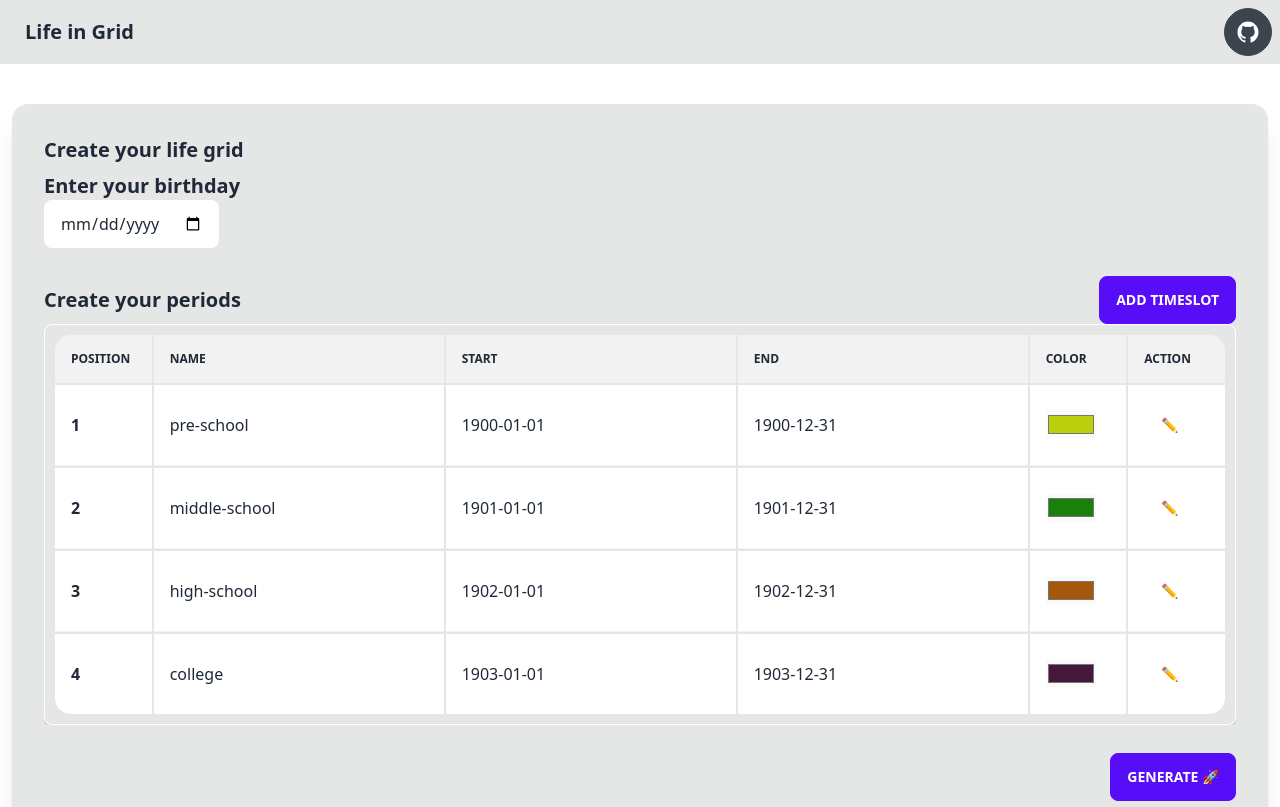
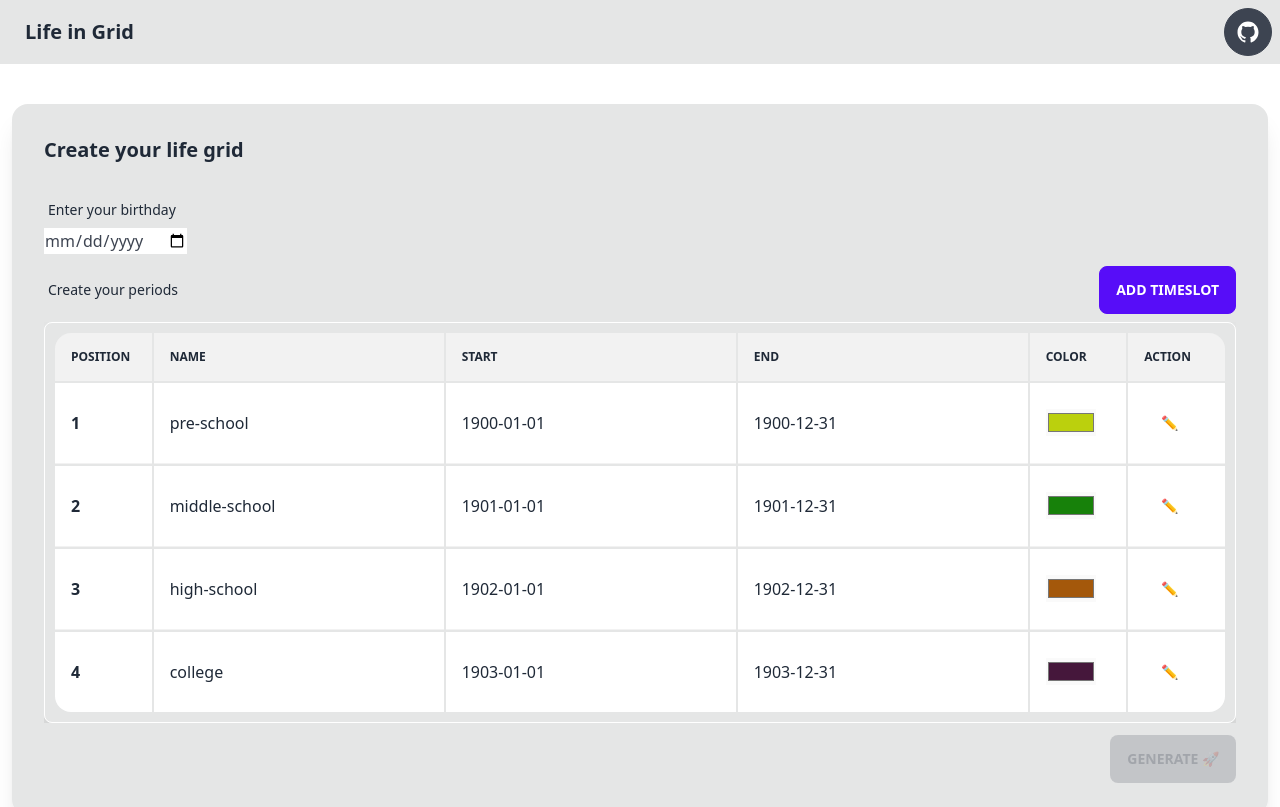
Before and after one commit to guillaume-gomez/life-in-grid, a React (Create React App) app: page /create in a window 1280 px wide. Shown: the top 807 px of the page. Built offline with nearby package versions, Linux system fonts and the light colour scheme.

Commit message:
change form + add validation

```diff
--- a/src/FormView.tsx
+++ b/src/FormView.tsx
@@ -49,19 +49,32 @@ function FormView() {
     setPeriods([...periodsInReadOnly, {name: "New timeslot", color: "red", start: "", end: "", edit: true }]);
   }
 
+  function removeTimeslot(indexToDelete: number) {
+    const newPeriods = periods.filter((_period, index) => indexToDelete !== index);
+    setPeriods(newPeriods);
+  }
+
+  function isValid() : boolean {
+    const invalidPeriods = periods.filter(period => period.start === "" || period.end === "");
+    return birthday !== "" && periods.length > 0 && invalidPeriods.length === 0;
+  }
+
   return (
     <div className="card w-full bg-base-300 shadow-xl">
-      <div className="card-body">
+      <div className="card-body gap-7">
         <h2 className="card-title">Create your life grid</h2>
-        <div className="flex flex-col gap-7">
+        <div className="flex flex-col gap-3">
           <div>
-            <h3 className="card-title">Enter your birthday</h3>
-            <input type="date" className="rounded-lg bg-base-100 p-4 h-12 border-current" value={birthday} onChange={(event) => setBirthday(event.target.value)}/>
+            <label className="label">
+              <span className="label-text">Enter your birthday</span>
+            </label>
+            <DatePicker value={birthday} onChange={setBirthday} />
           </div>
-          <div className="flex flex-col gap-7">
-            <div>
+          <div className="flex flex-col gap-2">
             <div className="flex justify-between">
-                <h3 className="card-title">Create your periods</h3>
+              <label className="label">
+                <span className="label-text">Create your periods</span>
+              </label>
               <button className="btn btn-primary" onClick={addTimeslot}>Add TimeSlot</button>
             </div>
             <div className="overflow-x-auto">
@@ -87,6 +100,7 @@ function FormView() {
                         end={end}
                         color={color}
                         edit={edit}
+                        onDelete={() => removeTimeslot(index)}
                         onChange={(name, value) => onChangeItem(index, name, value)}
                         />
                     })
@@ -95,9 +109,8 @@ function FormView() {
               </table>
             </div>
           </div>
-          </div>
           <div className="card-actions justify-end">
-            <button className="btn btn-primary">Generate 🚀</button>
+            <button className="btn btn-primary" disabled={!isValid()}>Generate 🚀</button>
           </div>
         </div>
       </div>
@@ -114,11 +127,13 @@ interface TimeSlotInterface {
   position: number;
   edit: boolean;
   onChange: (name: keyof PeriodForm, value: unknown) => void;
+  onDelete: () => void;
 }
 
 
-function TimeSlot({name, start, end, color, position, edit, onChange } : TimeSlotInterface) {
+function TimeSlot({name, start, end, color, position, edit, onChange, onDelete } : TimeSlotInterface) {
   const editButton = <button className="btn btn-ghost" onClick={() => onChange("edit", !edit)}>✏️</button>;
+  const trashButton = <button className="btn btn-ghost" onClick={onDelete}>🗑</button>;
 
   if(edit) {
     return (
@@ -128,16 +143,17 @@ function TimeSlot({name, start, end, color, position, edit, onChange } : TimeSlo
           <input className="input w-full max-w-xs" value={name} onChange={(event) => onChange("name", event.target.value)}/>
         </td>
         <td className="w-3/12">
-          <input type="date" className="rounded-lg bg-base-100 p-4 h-12 border-current" value={start} onChange={(event) => onChange("start", event.target.value)}/>
+          <DatePicker value={start} onChange={(value)=> onChange("start",value) } />
         </td>
         <td className="w-3/12">
-          <input type="date" className="rounded-lg bg-base-100 p-4 h-12 border-current" value={end} onChange={(event) => onChange("end", event.target.value)}/>
+          <DatePicker value={end} onChange={(value)=> onChange("end",value) } />
         </td>
         <td className="w-1/12">
           <input type="color" value={color} onChange={(event) => onChange("color", event.target.value)}/>
         </td>
         <td className="w-1/12">
           {editButton}
+          {trashButton}
         </td>
       </tr>
     );
@@ -145,7 +161,7 @@ function TimeSlot({name, start, end, color, position, edit, onChange } : TimeSlo
 
 
   return (
-      <tr>
+      <tr onClick={()=> onChange("edit", true)}>
         <th className="w-1/12">{position}</th>
         <td className="w-3/12">{name}</td>
         <td className="w-3/12">{start}</td>
```
Lines whose indentation alone changed are shown as unchanged.
